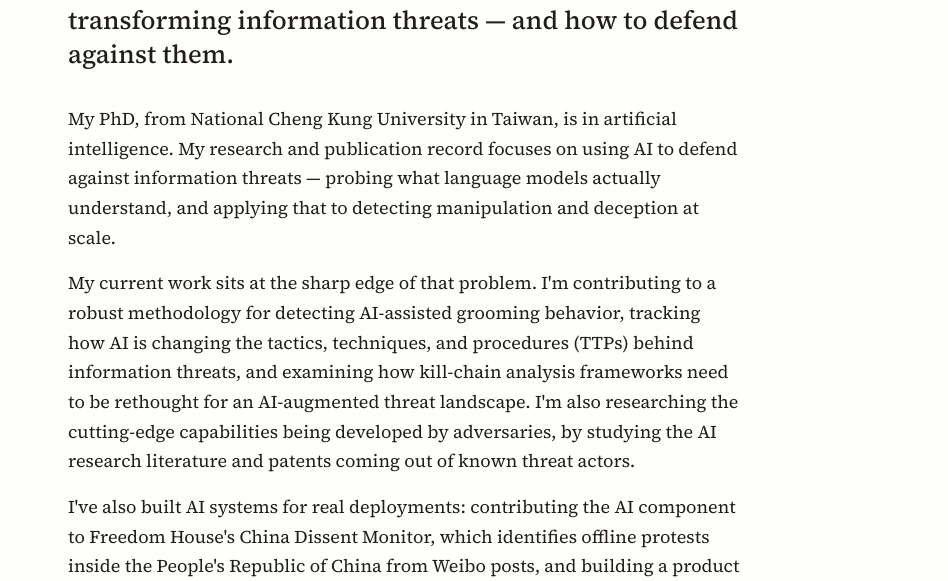
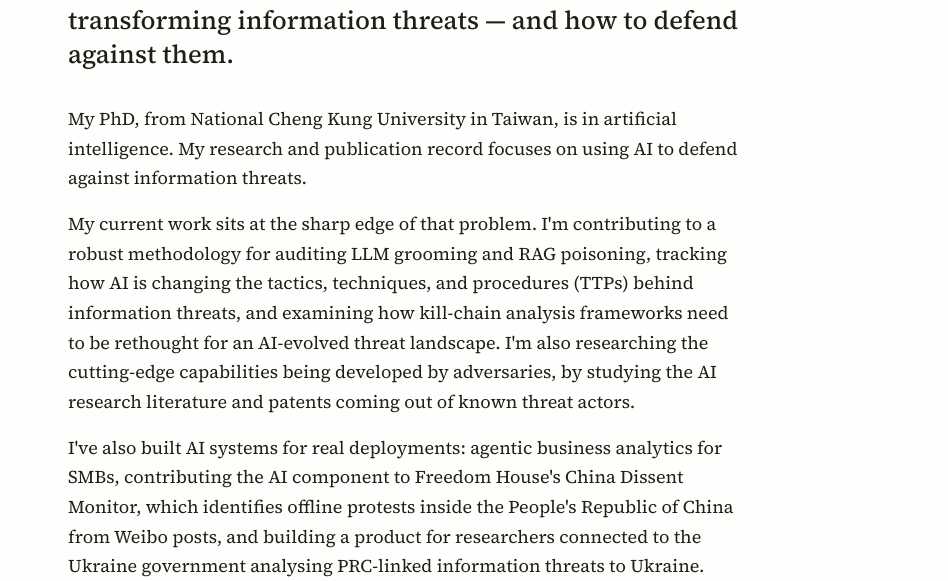
Before and after one commit to timniven/timniven.github.io, an Astro site: page / in a window 1280 px wide. Shown: the part 219-800 px from the top of the page, 332-1280 px from the left. Built offline with nearby package versions, Linux system fonts and the light colour scheme; Astro itself is replaced by a stand-in of ours.

Commit message:
Update bio on homepage
Co-Authored-By: Claude Opus 5 (1M context) <noreply@anthropic.com>

```diff
--- a/src/pages/index.astro
+++ b/src/pages/index.astro
@@ -12,28 +12,27 @@ import Layout from '../layouts/Layout.astro';
   <p>
     My PhD, from National Cheng Kung University in Taiwan, is in artificial
     intelligence. My research and publication record focuses on using AI to
-    defend against information threats — probing what language models
-    actually understand, and applying that to detecting manipulation and
-    deception at scale.
+    defend against information threats.
   </p>
 
   <p>
     My current work sits at the sharp edge of that problem. I'm contributing
-    to a robust methodology for detecting AI-assisted grooming behavior, tracking
-    how AI is changing the tactics, techniques, and procedures (TTPs) behind
-    information threats, and examining how kill-chain analysis frameworks
-    need to be rethought for an AI-augmented threat landscape. I'm also
-    researching the cutting-edge capabilities being developed by adversaries,
-    by studying the AI research literature and patents coming out of known
-    threat actors.
+    to a robust methodology for auditing LLM grooming and RAG poisoning,
+    tracking how AI is changing the tactics, techniques, and procedures (TTPs)
+    behind information threats, and examining how kill-chain analysis
+    frameworks need to be rethought for an AI-evolved threat landscape. I'm
+    also researching the cutting-edge capabilities being developed by
+    adversaries, by studying the AI research literature and patents coming out
+    of known threat actors.
   </p>
 
   <p>
-    I've also built AI systems for real deployments: contributing the AI
-    component to Freedom House's China Dissent Monitor, which identifies
-    offline protests inside the People's Republic of China from Weibo
-    posts, and building a product for researchers connected to the Ukraine
-    government analysing PRC-linked information threats to Ukraine.
+    I've also built AI systems for real deployments: agentic business
+    analytics for SMBs, contributing the AI component to Freedom House's
+    China Dissent Monitor, which identifies offline protests inside the
+    People's Republic of China from Weibo posts, and building a product for
+    researchers connected to the Ukraine government analysing PRC-linked
+    information threats to Ukraine.
   </p>
 
   <p>
```
